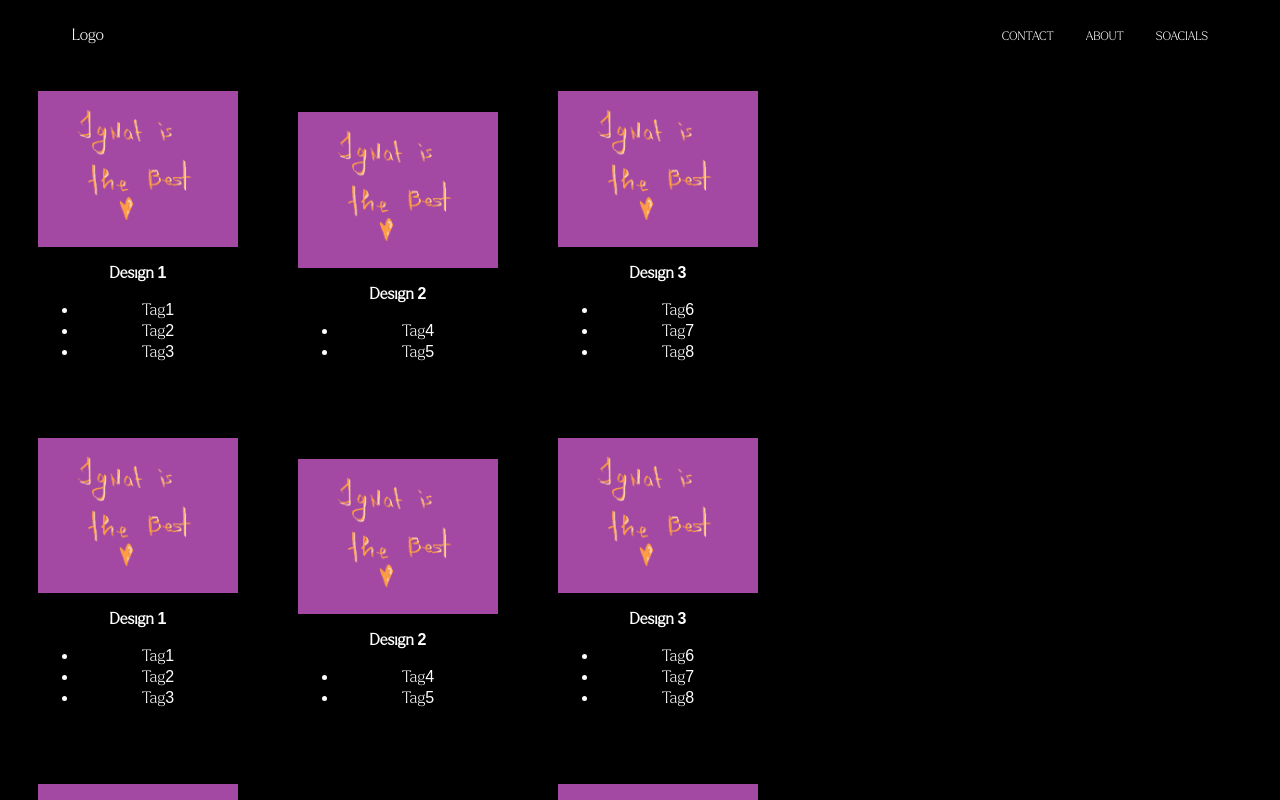
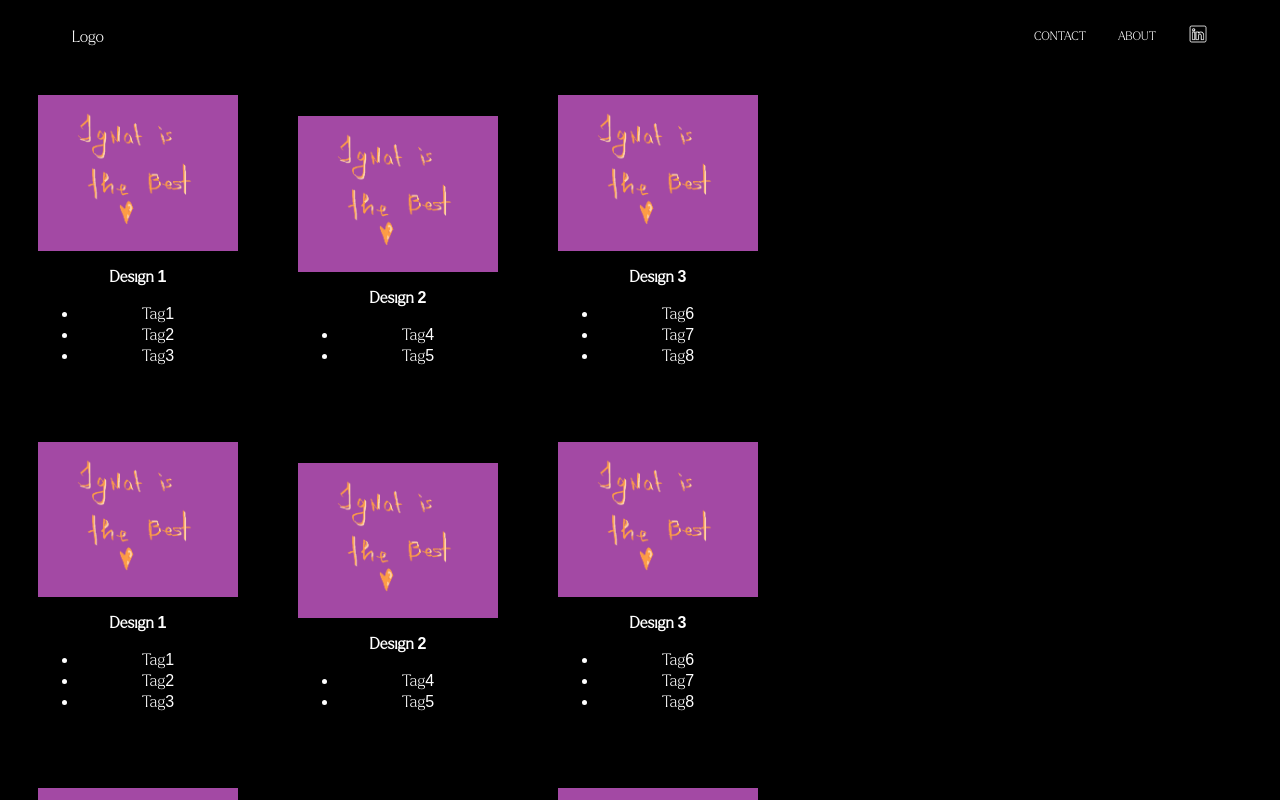
Before and after one commit to Etnim/GalleryWebsite, a React (Vite) app: page / in a window 1280 px wide. Shown: the top 800 px of the page. Built offline with nearby package versions, Linux system fonts and the light colour scheme.

Commit message:
Add LinkedIn

```diff
--- a/src/Header/Header.jsx
+++ b/src/Header/Header.jsx
@@ -1,4 +1,5 @@
 import styles from "./Header.module.css";
+import LinkedInIcon from '../assets/LinkedInicon.png'
 
 function Header() {
     return (
@@ -8,8 +9,7 @@ function Header() {
                 <ul>
                     <li><a href="#contact">CONTACT</a></li>
                     <li><a href="#about">ABOUT</a></li>
-                    <li><a href="#about">SOACIALS</a></li>
-
+                    <li><a href="https://www.linkedin.com/in/ignat-voronovich-313951241/"><img src={LinkedInIcon}></img></a></li>
                 </ul>
             </nav>
         </header>
--- a/src/Header/Header.module.css
+++ b/src/Header/Header.module.css
@@ -16,9 +16,7 @@
     margin: 0;
     padding: 0;
     margin-left: auto;
-    /* pushes the list to the right */
     gap: 2rem;
-    /* evenly space the <li> items */
 }
 
 .navbar ul a {
@@ -26,3 +24,8 @@
     font-size: 12px;
     color: white;
 }
+
+.navbar img{
+    width: 20px;
+    height: 20px;
+}
```
Also changed, not shown: src/assets/LinkedInicon.png (added).
